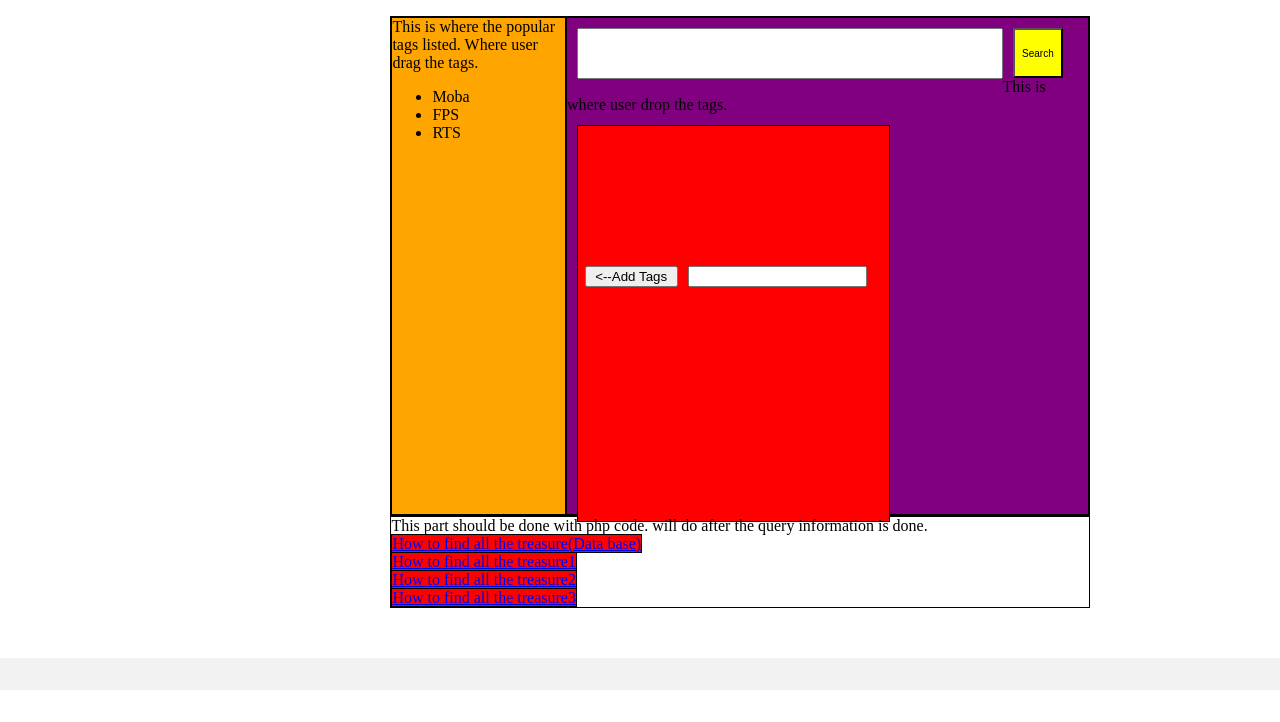
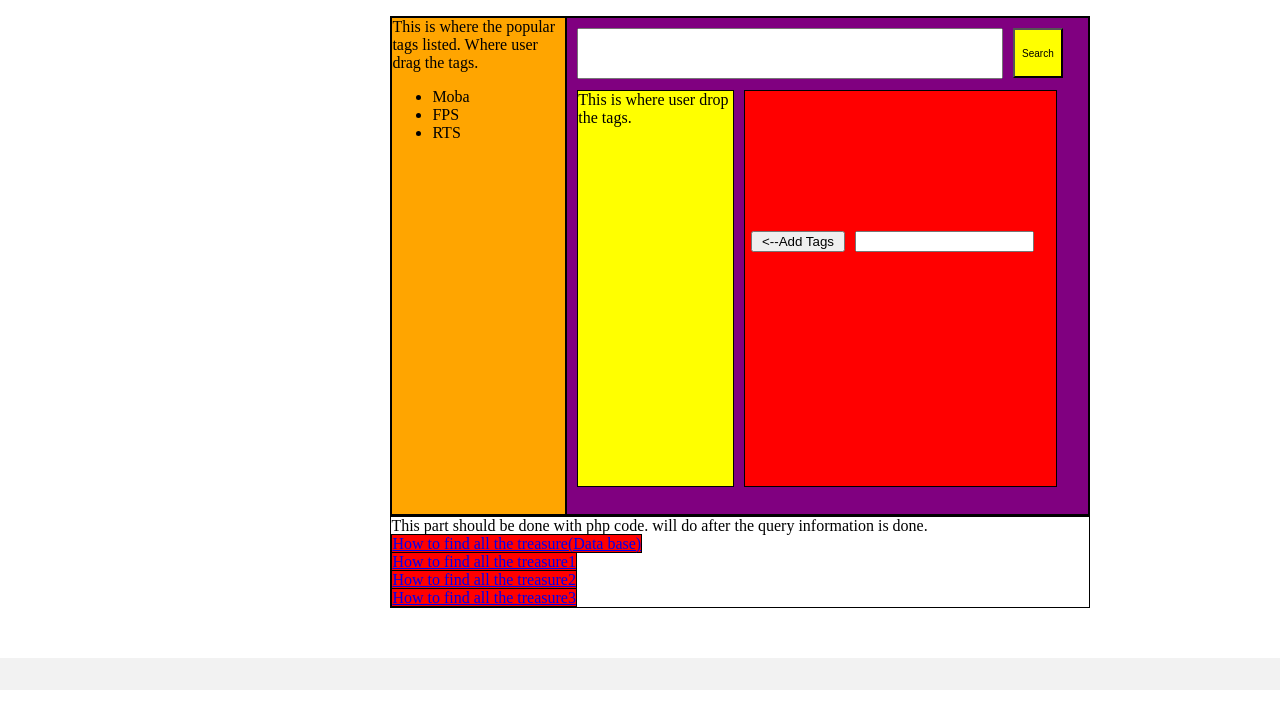
Before and after one commit to jabrielahmed/GamingWIki, a PHP site: page /search.php in a window 1280 px wide. Shown: the part 110-832 px from the top of the page. Run offline with PHP 8.4, Linux system fonts and the light colour scheme.

Commit message:
Update search.css

```diff
--- a/Gaming-Wiki/ClientSide/search.css
+++ b/Gaming-Wiki/ClientSide/search.css
@@ -63,7 +63,7 @@
 	margin-top: 2%;
 }
 
-#yourTag{
+#userTag{
 	width: 30%;
 	background: yellow;
 	margin-left:2%;
```
